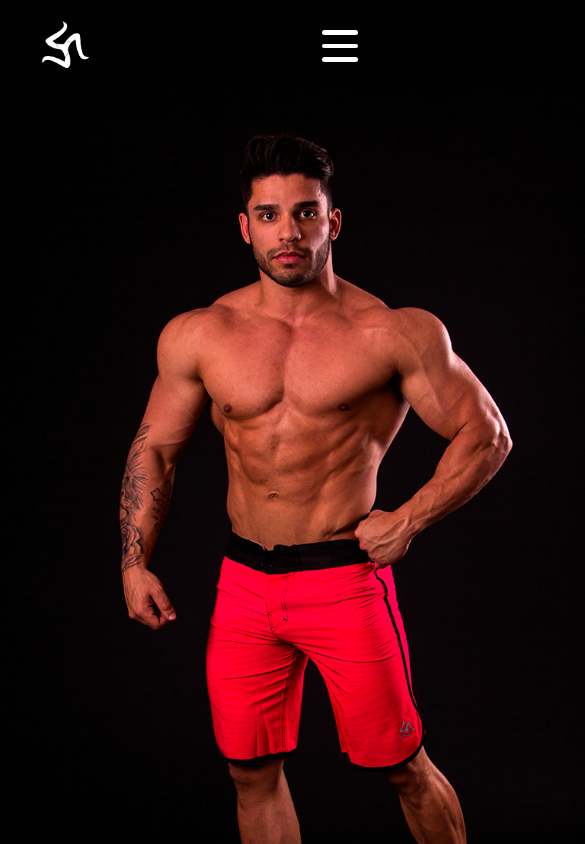
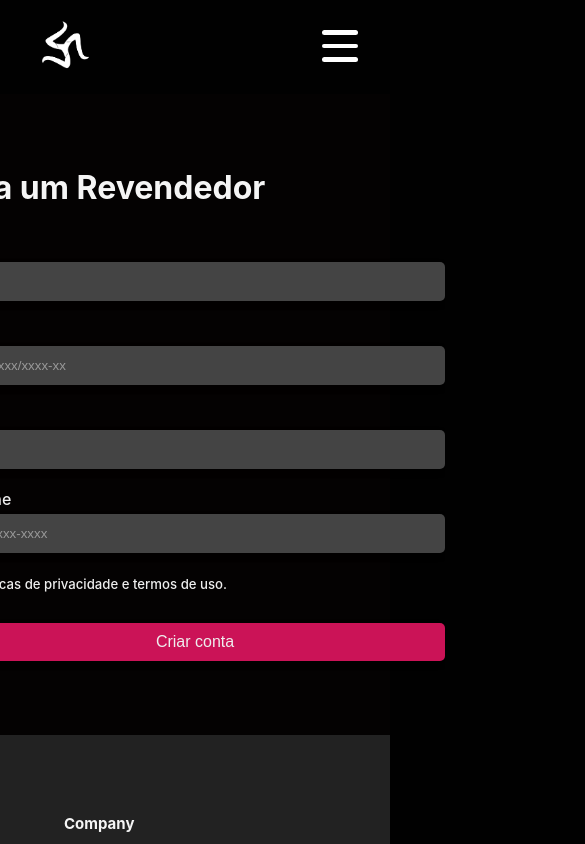
Before and after one commit to cayosantana/site-forme-project, a React (Vite) app: page /revenda in a window 390 px wide. Shown: the top 844 px of the page, 585 px wide, since content can reach past the window. Built offline with nearby package versions, Linux system fonts and the light colour scheme.

Commit message:
Comp. Revenda
Atualização da Responsividade.

```diff
--- a/src/components/footer/footer.css
+++ b/src/components/footer/footer.css
@@ -3,6 +3,7 @@
 }
 .container-footer {
     background-color: #222;
+
 }
 .sb__footer {
     display: flex;
--- a/src/components/revenda/revenda.css
+++ b/src/components/revenda/revenda.css
@@ -1,11 +1,28 @@
 .container-revenda {
     background-color: #040202;
     display: flex;
+    flex-direction: row;
+    justify-content: space-around;
+    flex-wrap: wrap;
     width: 100%;
+    padding: 4rem 4rem;
 }
 .foto-back {
-    width: 800px
+    width: 500px
 }
 .title-forme {
     color: whitesmoke;
 }
+
+@media screen and (max-width: 1127px) {
+
+    .foto-back {
+        display: none;
+    }
+    .container-revenda {
+        display: block;
+
+    }
+
+
+}
```
